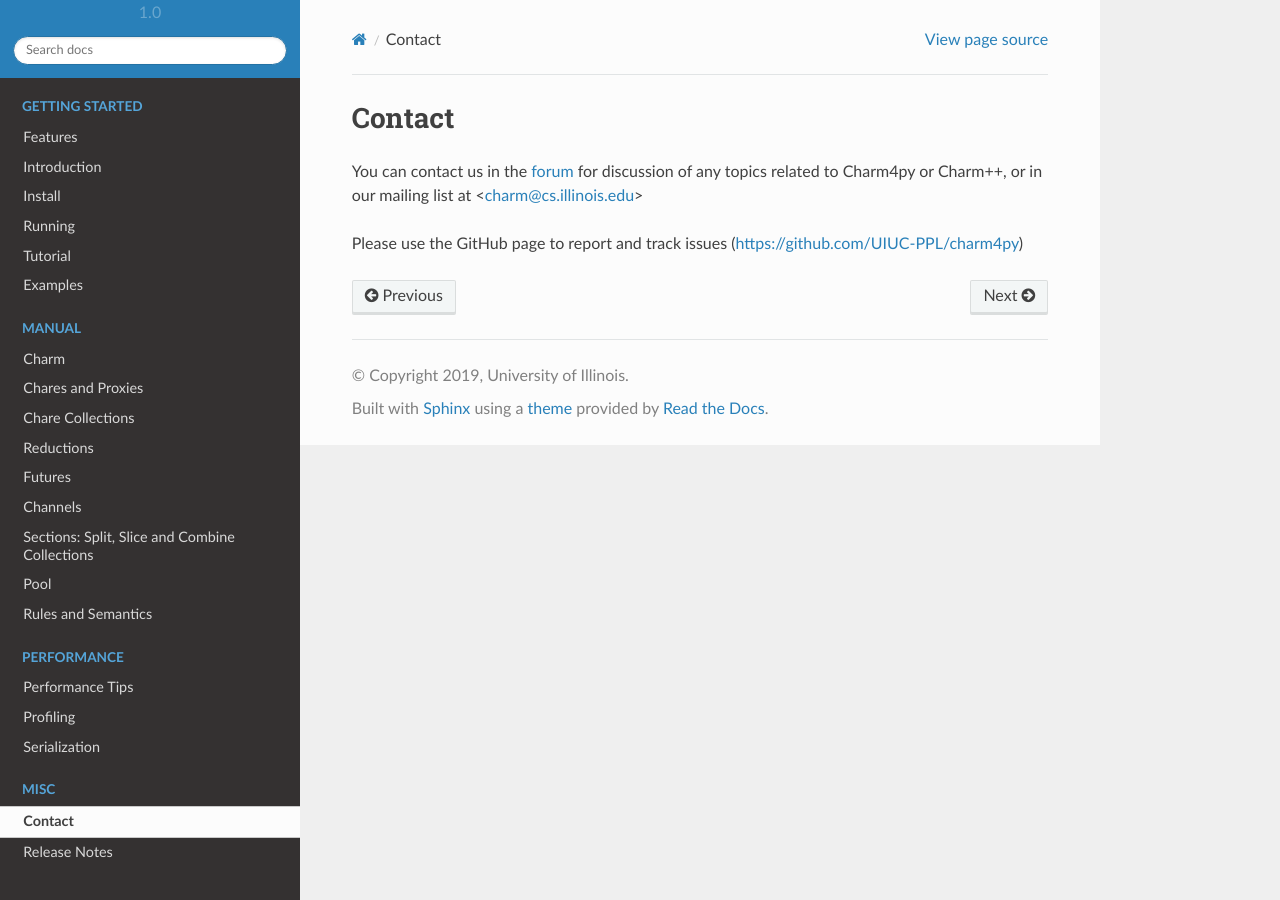
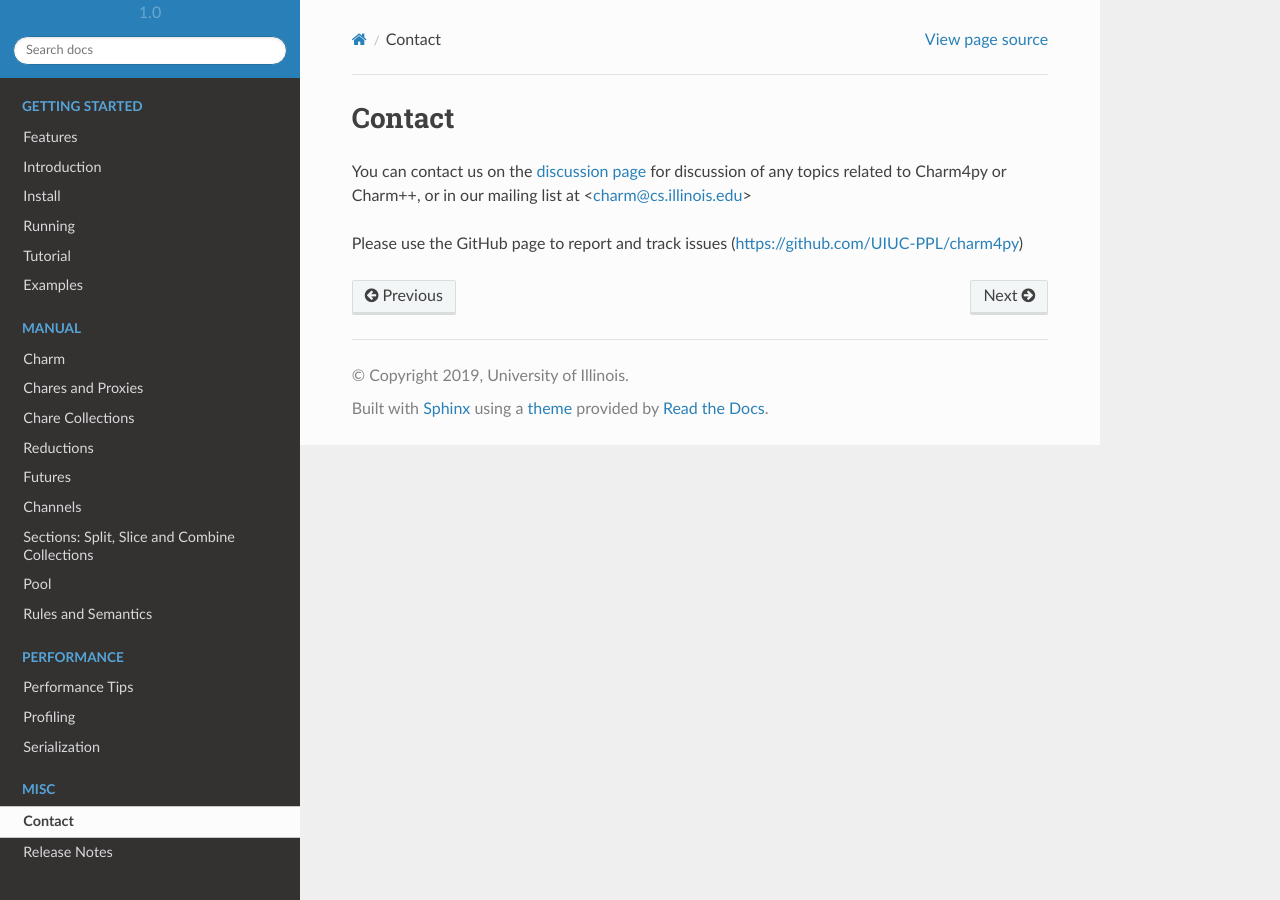
Before and after one commit to charmplusplus/charm4py, a Sphinx documentation site: the page built from docs/contact.rst, in a window 1280 px wide. Built offline with Sphinx 7.4.7 and the Read the Docs theme 2.0.0, drawn with Linux system fonts in a browser that asks for light colours.

Commit message:
update contact info (#204)

```diff
--- a/docs/contact.rst
+++ b/docs/contact.rst
@@ -2,9 +2,10 @@
 Contact
 =======
 
-You can contact us in the `forum`_ for discussion of any topics related to
+You can contact us on the `discussion page`_ for discussion of any topics related to
 Charm4py or Charm++, or in our mailing list at <charm@cs.illinois.edu>
 
-.. _forum: https://charm.discourse.group
+.. _discussion page: https://github.com/UIUC-PPL/charm4py/discussions
+
 
 Please use the GitHub page to report and track issues (https://github.com/UIUC-PPL/charm4py)
```
